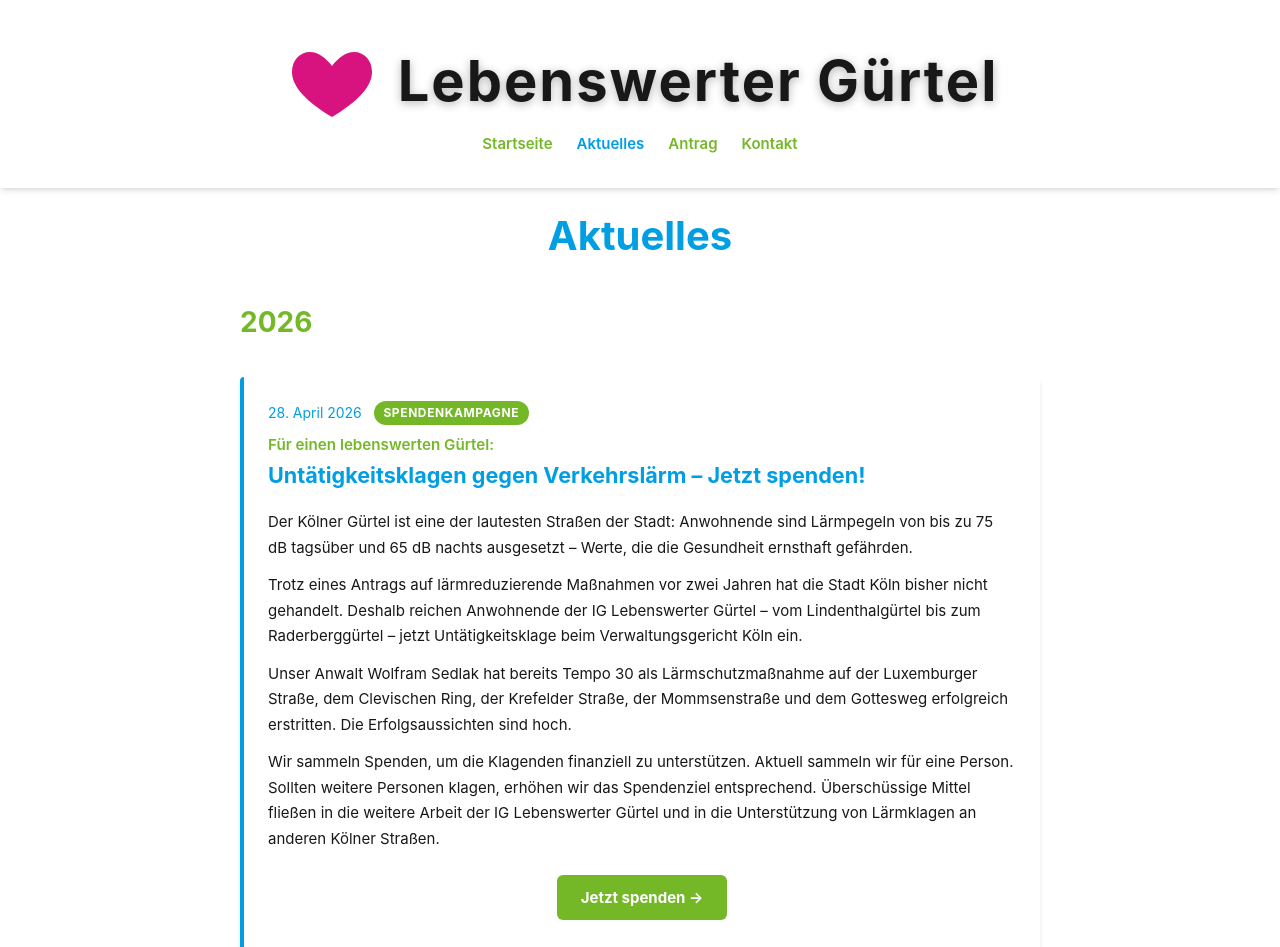
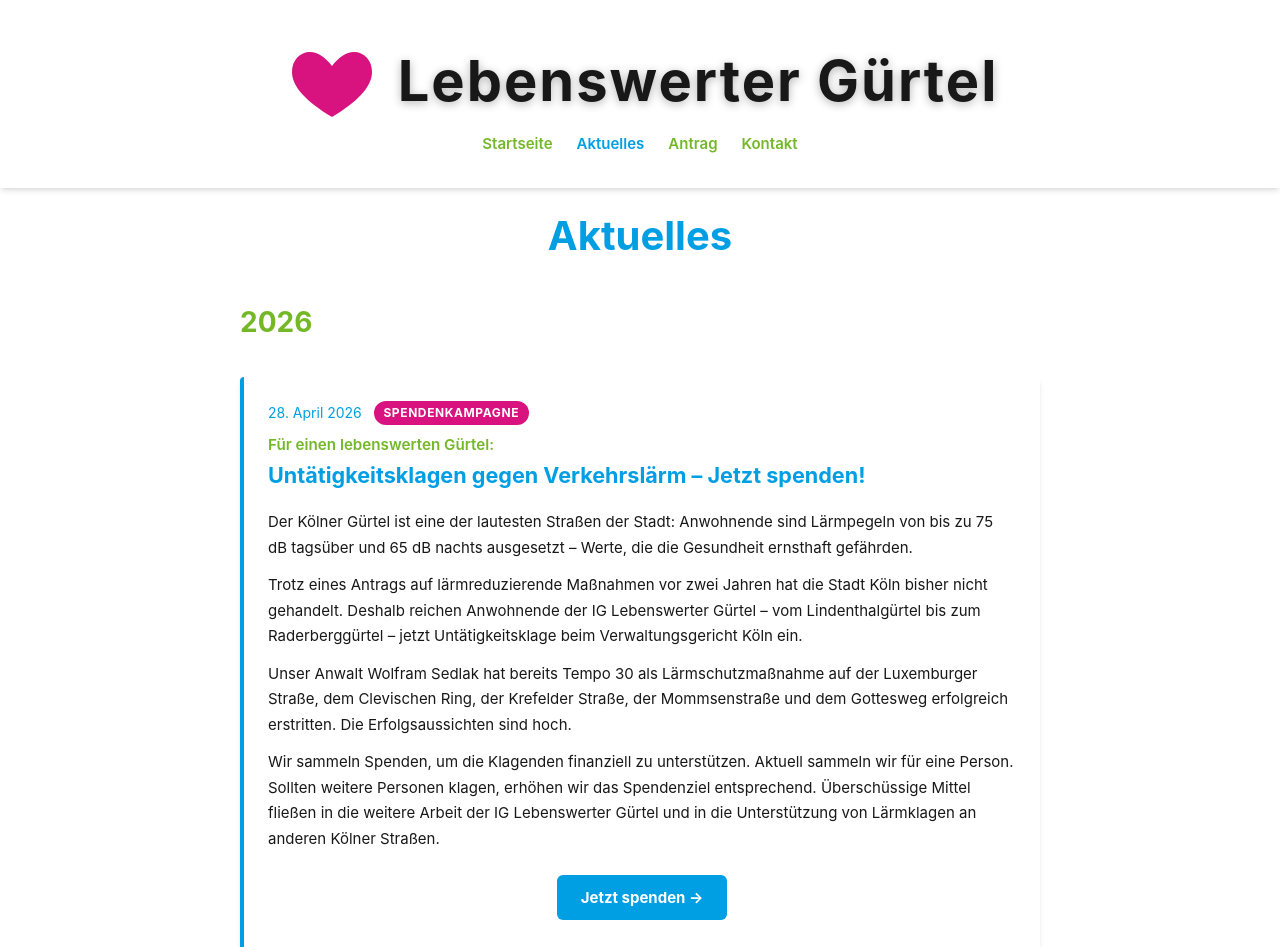
Before and after one commit to FL0R1AN84/lebenswerter-guertel, a Vue app: page /aktuelles in a window 1280 px wide. Shown: the top 947 px of the page. Built offline with nearby package versions, Linux system fonts and the light colour scheme.

Commit message:
refactor: adjust button colors and news card tag color

```diff
--- a/src/components/news/2026/Spendenkampagne.vue
+++ b/src/components/news/2026/Spendenkampagne.vue
@@ -16,8 +16,8 @@ export default { name: 'SpendenkampagneNews' }
 
     <div class="news-card__body">
       <p>
-        Der Kölner Gürtel ist eine der lautesten Straßen der Stadt: Anwohnende sind Lärmpegeln von bis zu 75 dB
-        tagsüber und 65 dB nachts ausgesetzt – Werte, die die Gesundheit ernsthaft gefährden.
+        Der Kölner Gürtel ist eine der lautesten Straßen der Stadt: Anwohnende sind Lärmpegeln von bis zu 75 dB tagsüber
+        und 65 dB nachts ausgesetzt – Werte, die die Gesundheit ernsthaft gefährden.
       </p>
       <p>
         Trotz eines Antrags auf lärmreduzierende Maßnahmen vor zwei Jahren hat die Stadt Köln bisher nicht gehandelt.
@@ -37,10 +37,10 @@ export default { name: 'SpendenkampagneNews' }
 
       <div class="news-card__cta">
         <a
+          class="news-card__cta-link"
           href="https://www.goodcrowd.org/laermschutz-auf-dem-guertel-einklagen"
           rel="noopener noreferrer"
           target="_blank"
-          class="news-card__cta-link"
         >
           Jetzt spenden →
         </a>
@@ -85,7 +85,7 @@ export default { name: 'SpendenkampagneNews' }
   font-weight: 700;
   text-transform: uppercase;
   letter-spacing: 0.05em;
-  background-color: var(--color-green);
+  background-color: var(--color-pink);
   color: white;
   padding: 0.15rem 0.6rem;
   border-radius: 999px;
@@ -118,7 +118,7 @@ export default { name: 'SpendenkampagneNews' }
 
 .news-card__cta-link {
   display: inline-block;
-  background-color: var(--color-green);
+  background-color: var(--color-blue);
   color: white;
   font-weight: 700;
   padding: 0.65rem 1.5rem;
@@ -128,7 +128,7 @@ export default { name: 'SpendenkampagneNews' }
 }
 
 .news-card__cta-link:hover {
-  background-color: var(--color-blue);
+  background-color: var(--color-green);
 }
 
 .news-card__about-heading {
```
